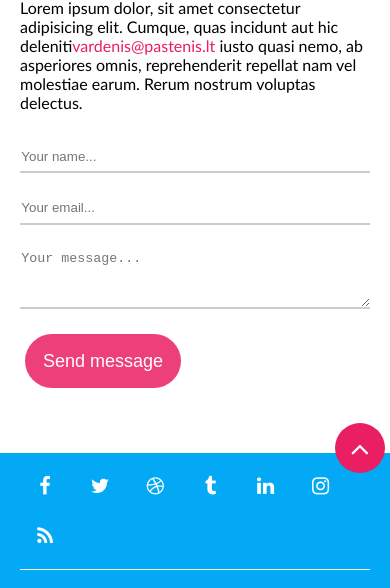
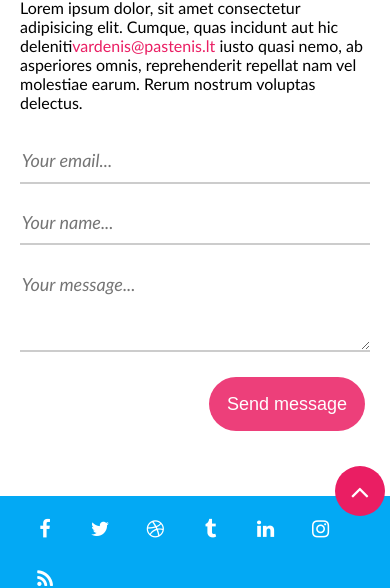
Before and after one commit to SimonasLizaitis/04-coming-soon, a website: page index.html in a window 390 px wide. Shown: the part 1553-2141 px from the top of the page. Drawn offline with Linux system fonts and the light colour scheme.

Commit message:
Final style

```diff
--- a/css/components/form.css
+++ b/css/components/form.css
@@ -1,29 +1,57 @@
-form  {
+::placeholder {
+    font-family: 'Gill Sans', 'Gill Sans MT', Calibri, 'Trebuchet MS',
+        sans-serif;
+    font-style: italic;
+}
+
+form {
     display: grid;
     grid-template-columns: 1fr 1fr;
     gap: 20px;
+    grid-template-areas:
+        'name email'
+        'msg msg'
+        'btn btn';
 }
-form > .cell-1 {
-    grid-column: span 1;
+form > div:nth-child(1) {
+    grid-area: name;
 }
-form > .cell-2 {
-    grid-column: span 2;
+form > div:nth-child(2) {
+    grid-area: email;
+}
+form > div:nth-child(3) {
+    grid-area: msg;
+}
+form > div:nth-child(4) {
+    grid-area: btn;
+    display: grid;
+    justify-content: end;
 }
 form > div > label {
     display: none;
 }
 form > div > input,
-form > div >textarea {
+form > div > textarea {
     width: 100%;
-    font-size: 18;
     padding: 0.5em 0.1em;
+    font-size: 18px;
     line-height: 1.2em;
     border: none;
-    border-bottom: 2px  solid #ccc;
+    border-bottom: 2px solid #ccc;
 }
-
-form > div >textarea {
+form > div > textarea {
     min-height: 4.8em;
     max-height: 13em;
     resize: vertical;
 }
+
+@media (max-width: 1000px) {
+    form {
+        grid-template-columns: 1fr;
+        grid-template-areas:
+            'email'
+            'name'
+            'msg'
+            'btn';
+    }
+}
```
